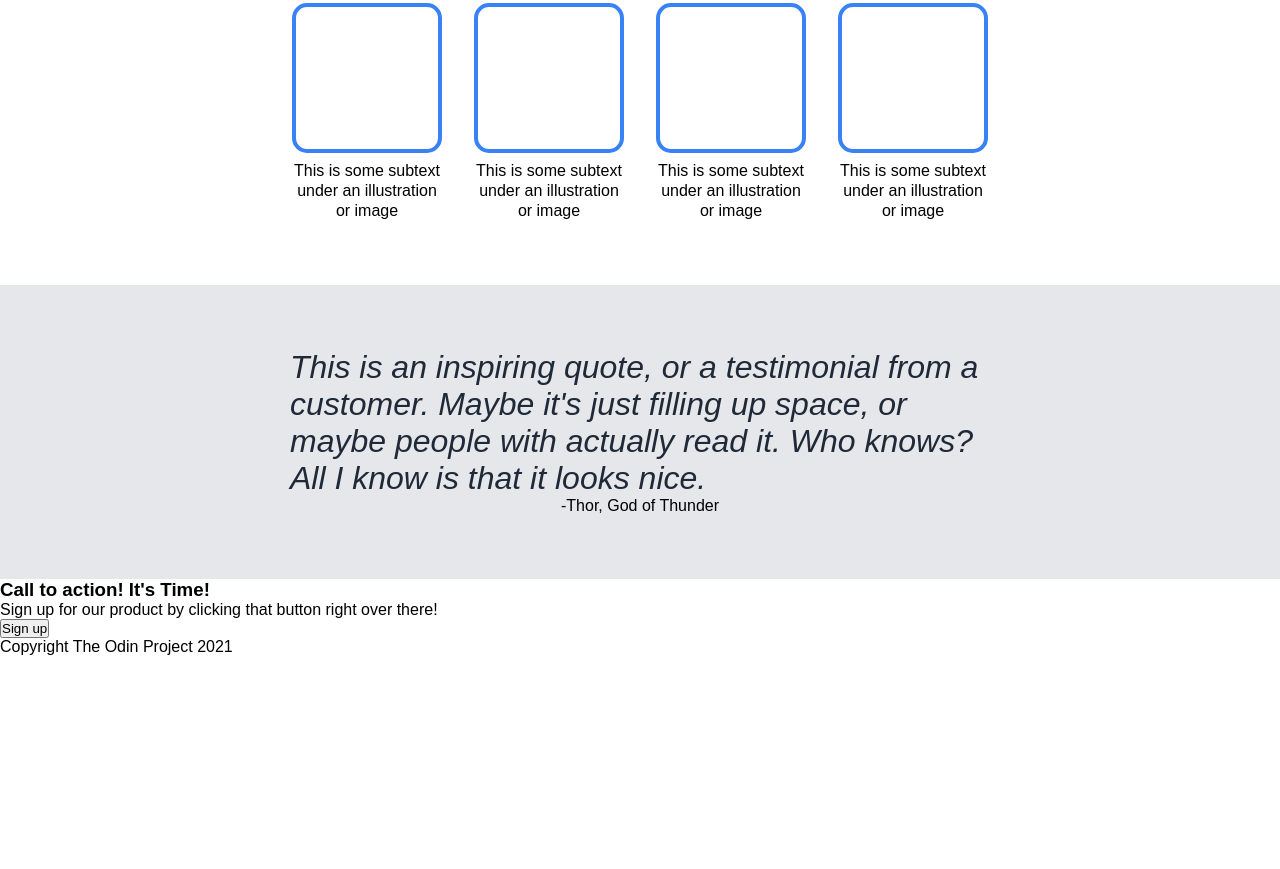
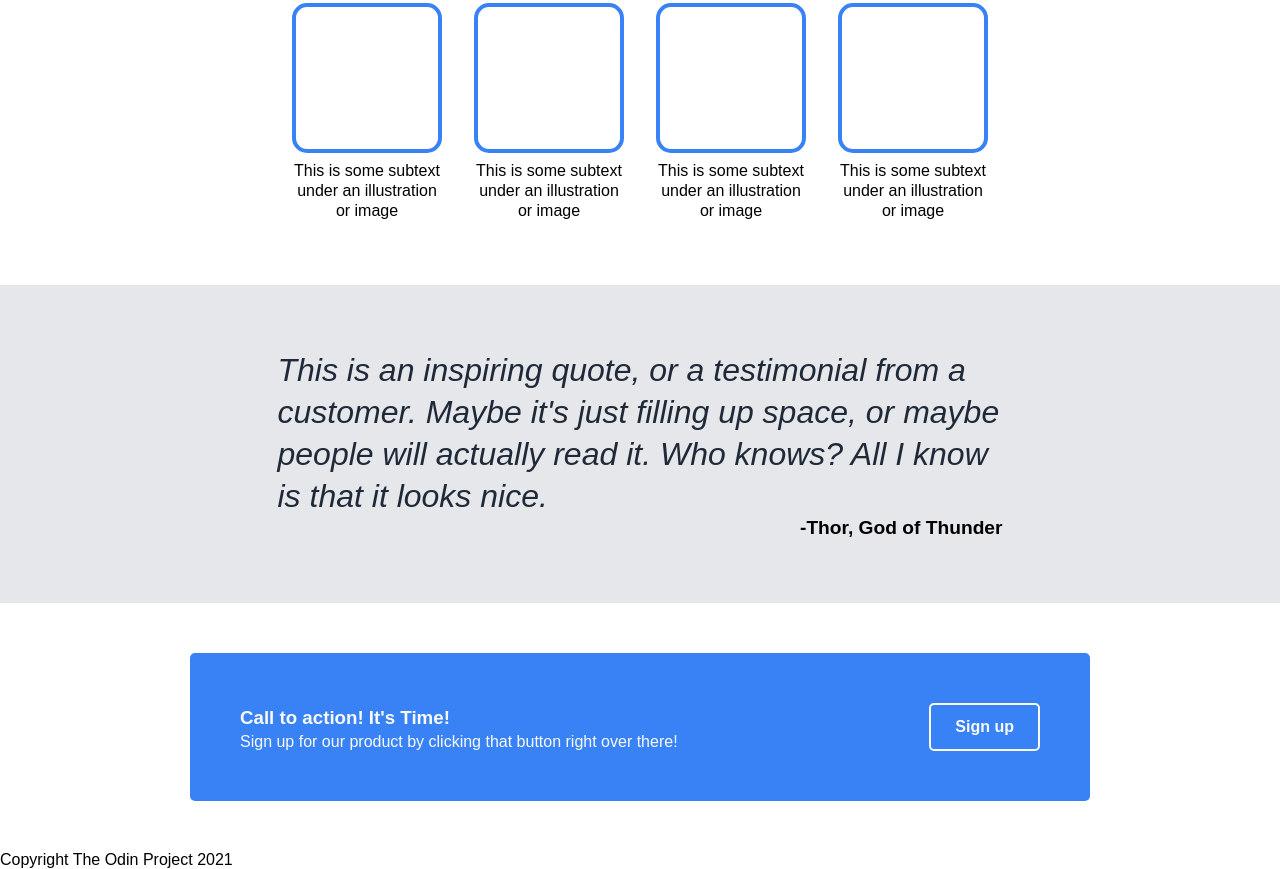
Before and after one commit to ckatanic/Odin-Landing-Page-Project, a plain HTML site: page index.html in a window 1280 px wide. Shown: the part 455-1324 px from the top of the page. Before the commit the page ends 1111 px from the top, so only its background shows below. Drawn offline with Linux system fonts and the light colour scheme.

Commit message:
Styled quote section

```diff
--- a/css/styles.css
+++ b/css/styles.css
@@ -70,7 +70,7 @@ h1 {
 .btn-primary {
     background-color: #3882F6;
     color: #F9FAF8;
-    padding: 4px 16px;
+    padding: 4px 24px;
     border-radius: 5px;
 }
 
@@ -115,7 +115,6 @@ h2 {
 .quote-section {
     background-color: #E5E7EB;
     display: flex;
-    /* justify-content: center; */
     flex-direction: column;
     align-items: center;
     padding: 64px 0;
@@ -125,9 +124,36 @@ h2 {
     color: #1f2937;
     font-size: 32px;
     font-style: italic;
-    max-width: 700px;
+    max-width: 725px;
+    line-height: 42px;
+    font-weight:300
 }
 
 .author {
-    /* align-self: right; */
+    text-align: right;
+    font-weight: bold;
+    font-size: 1.2rem;
 }
+
+.signup-section {
+    background-color: #3882F6;
+    color: #F9FAF8;
+    width: 900px;
+    border-radius: 5px;
+    display: flex;
+    justify-content: space-between;
+    padding: 50px;
+    margin: 50px auto;
+}
+
+.signup-section > .btn-primary {
+    border: 2px solid #F9FAF8;
+    font-size: 16px;
+    font-weight: bold;
+    /* display: none; */
+}
+
+h3 {
+margin: 0;
+padding: 4px 0;
+}
--- a/index.html
+++ b/index.html
@@ -55,13 +55,17 @@
             </div>
         </div>
         <div class="quote-section">
-            <div class="quote">This is an inspiring quote, or a testimonial from a customer. Maybe it's just filling up space, or maybe people with actually read it. Who knows? All I know is that it looks nice.</div>
-            <div class="author">-Thor, God of Thunder</div>
+            <div class="quote-container">
+                <div class="quote">This is an inspiring quote, or a testimonial from a customer. Maybe it's just filling up space, or maybe people will actually read it. Who knows? All I know is that it looks nice.</div>
+                <div class="author">-Thor, God of Thunder</div>
+            </div>
         </div>
         <div class="signup-section">
-            <h3>Call to action! It's Time!</h3>
-            <p>Sign up for our product by clicking that button right over there!</p>
-            <button>Sign up</button>
+            <div class="signup-text">
+                <h3>Call to action! It's Time!</h3>
+                <p>Sign up for our product by clicking that button right over there!</p>
+            </div>
+            <button class="btn-primary signup">Sign up</button>
         </div>
     </div>
     <footer>
```
